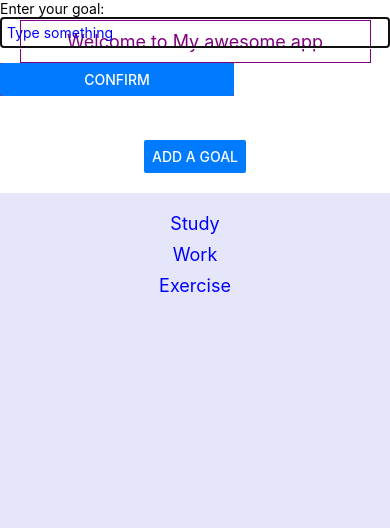
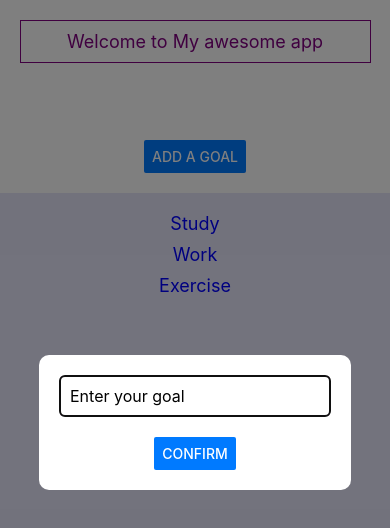
Before and after one commit to Heyihuidai/Fall2024-CS5520, a React Native app: screen / in a window 390 px wide. Both pictures are taken after a click on the button "ADD A GOAL". Shown: the top 528 px of the page. Built offline with nearby package versions, Linux system fonts and the light colour scheme.

Commit message:
update the code using flex and add background color

```diff
--- a/components/Input.js
+++ b/components/Input.js
@@ -1,60 +1,31 @@
-import React, { useState, useRef, useEffect } from "react";
-import { View, Text, TextInput, Button, Alert, Modal, StyleSheet, Dimensions } from 'react-native';
+import React, { useState } from "react";
+import { View, TextInput, Button, Modal, StyleSheet } from 'react-native';
 
-const windowWidth = Dimensions.get('window').width;
+export default function Input({ visible, onInputSubmit, onCancel }) {
+  const [text, setText] = useState("");
 
-export default function Input({ autoFocus = false, visible, onInputSubmit }) {
-  const [text, setText] = useState("");
-  const [isFocused, setIsFocused] = useState(autoFocus);
-  const inputRef = useRef(null);
-
-  useEffect(() => {
-    if (autoFocus && inputRef.current) {
-      inputRef.current.focus();
-    }
-  }, [autoFocus]);
-
-  function updateText(changedText) {
-    setText(changedText);
-  }
-
-  function handleBlur() {
-    setIsFocused(false);
-  }
-
-  function handleFocus() {
-    setIsFocused(true);
-  }
-
-  function handleConfirm() {
-    if (text.length >= 3) {
-      Alert.alert("Confirmation", "Thank you for your input!");
+  const handleConfirm = () => {
+    if (text.trim().length > 0) {
       onInputSubmit(text);
       setText("");
-    } else {
-      Alert.alert("Error", "Please type more than 3 characters");
     }
-  }
+  };
 
   return (
     <Modal
       visible={visible}
       animationType="slide"
       transparent={true}
+      onRequestClose={onCancel}
     >
-      <View style={styles.container}>
-        <Text style={styles.label}>Enter your goal:</Text>
+      <View style={styles.modalContainer}>
+        <View style={styles.inputContainer}>
           <TextInput
-          ref={inputRef}
-          placeholder="Type something"
-          keyboardType="default"
+            placeholder="Enter your goal"
             style={styles.input}
             value={text}
-          onChangeText={updateText}
-          onBlur={handleBlur}
-          onFocus={handleFocus}
+            onChangeText={setText}
           />
-        <View style={styles.buttonContainer}>
           <Button
             title="Confirm"
             onPress={handleConfirm}
@@ -67,18 +38,26 @@ export default function Input({ autoFocus = false, visible, onInputSubmit }) {
 }
 
 const styles = StyleSheet.create({
-    container: {
+  modalContainer: {
+    flex: 1,
     justifyContent: 'center',
+    alignItems: 'center',
+    backgroundColor: 'rgba(0, 0, 0, 0.5)',
+  },
+  inputContainer: {
+    backgroundColor: 'white',
+    padding: 20,
+    borderRadius: 10,
+    width: '80%',
+    alignItems: 'center',
   },
   input: {
     borderColor: "purple",
-      borderWidth: 2,
-      padding: 5,
-      color:"blue",
-    },
-    buttonContainer: {
-      width: windowWidth * 0.6,
-      marginVertical: 15,
-      backgroundColor: 'red',
+    borderWidth: 1,
+    borderRadius: 5,
+    padding: 10,
+    width: '100%',
+    fontSize: 16,
+    marginBottom: 20,
   },
 });
```
Lines whose indentation alone changed are shown as unchanged.
